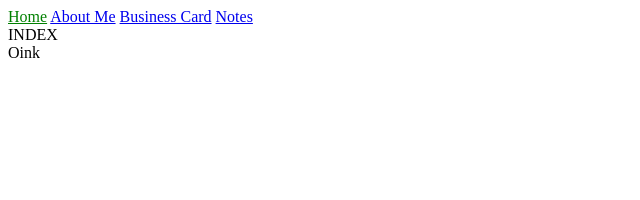
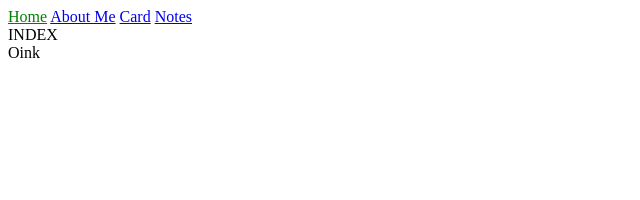
Before and after one commit to xnzvl/xnzvl.github.io, a Jekyll site: the page built from src/index.html, in a window 1280 px wide. Shown: the top 200 px of the page, without its empty margins (0-640 px from the left). Built offline with Jekyll 4.4.1, drawn with Linux system fonts in a browser that asks for light colours.

Commit message:
feat(card): business card rename

```diff
--- a/src/_data/navigation.yaml
+++ b/src/_data/navigation.yaml
@@ -4,8 +4,8 @@
 - name: About Me
   link: /about_me.html
 
-- name: Business Card
-  link: /business_card.html
+- name: Card
+  link: /card.html
 
 - name: Notes
   link: /notes.html
```
Also changed, not shown: src/card.html (renamed from src/business_card.html).
